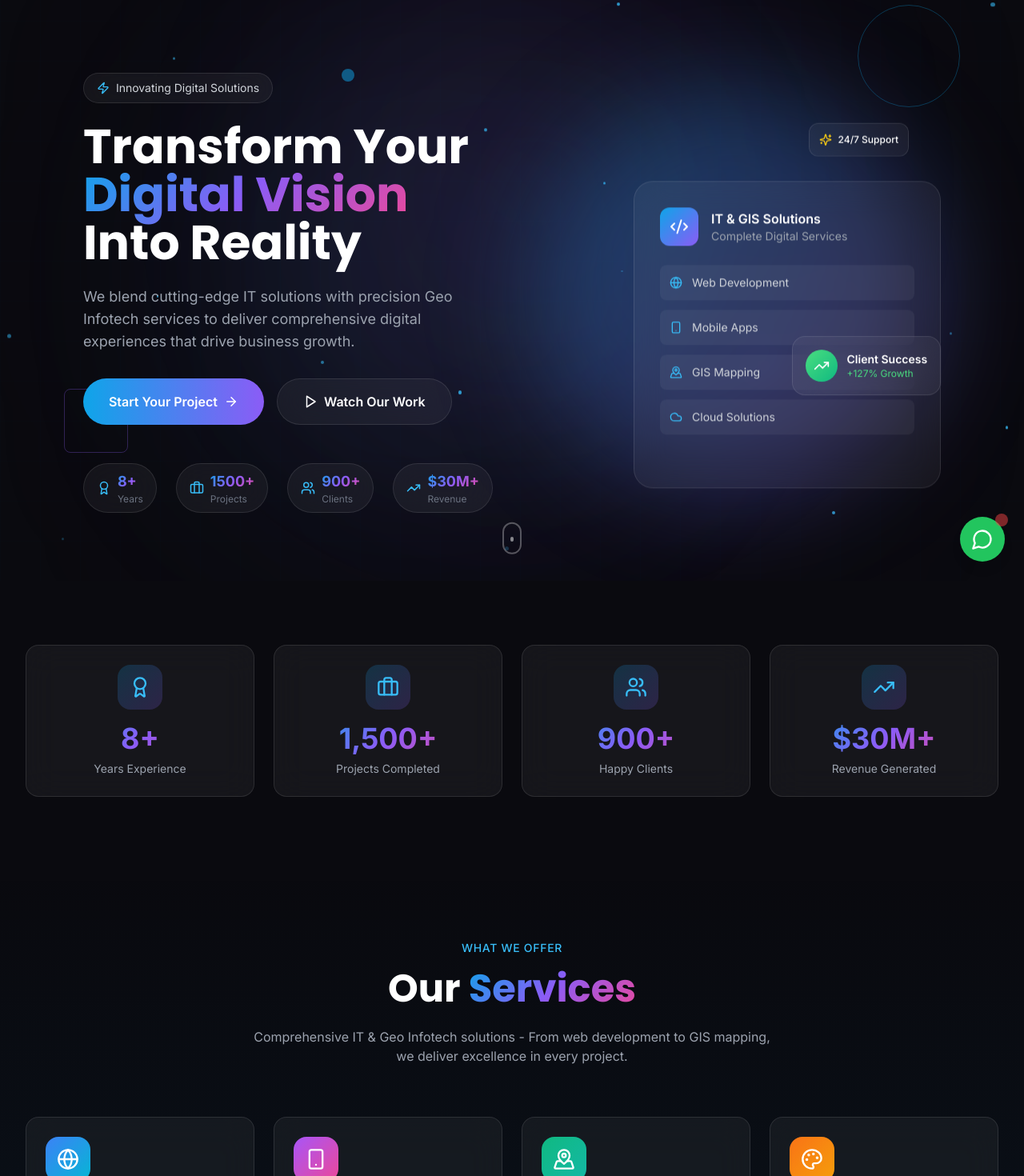
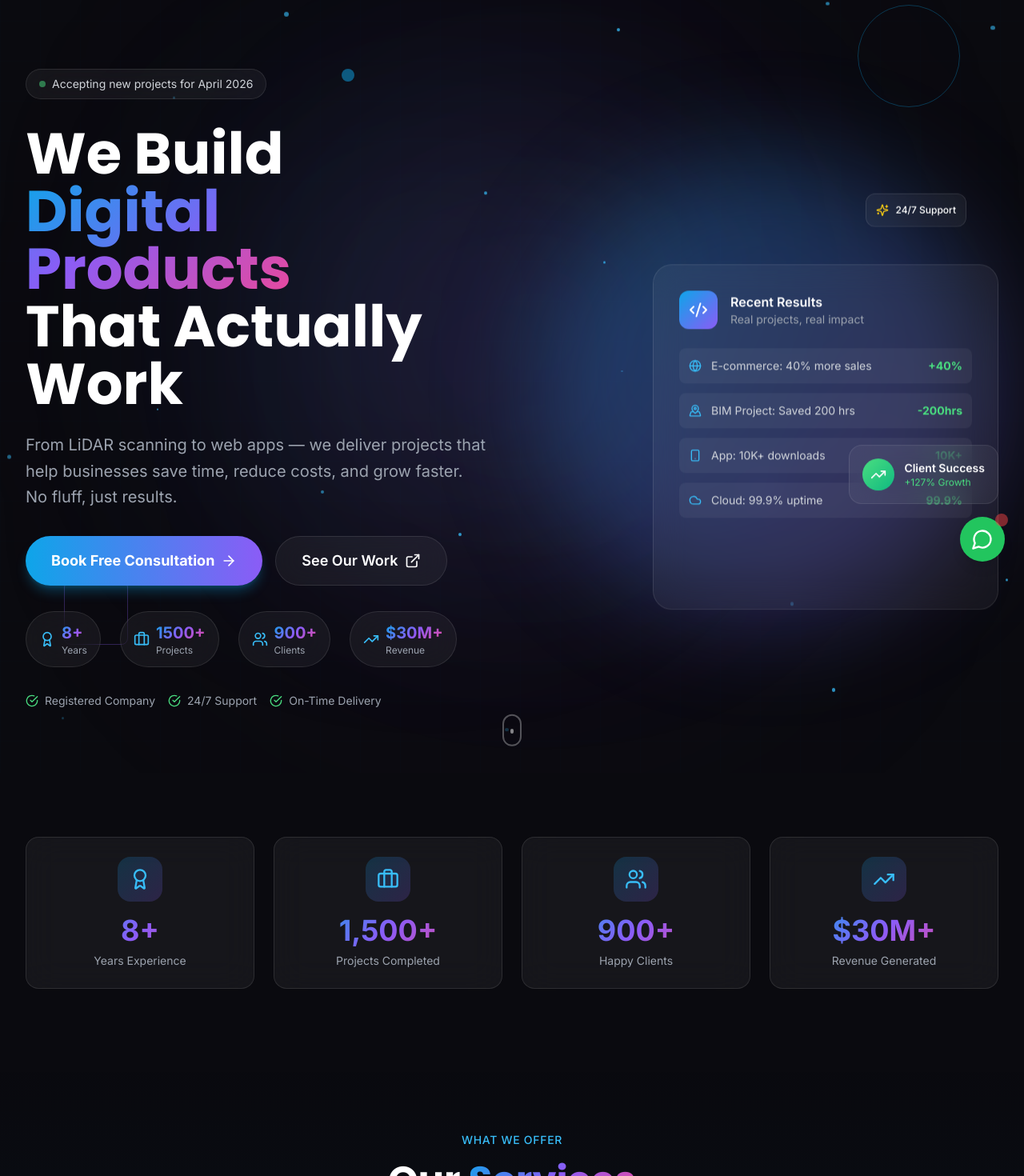
Before and after one commit to elegancedev/elegance-it-geo-infotech, a React (Vite) app: page / in a window 1280 px wide. Shown: the part 74-1544 px from the top of the page at 80% size. Built offline with nearby package versions, Linux system fonts and the light colour scheme.

Commit message:
Major upgrade: Better copy, stronger CTAs, company proof, real testimonials

```diff
--- a/src/App.jsx
+++ b/src/App.jsx
@@ -2,7 +2,7 @@ import { useState, useEffect } from 'react';
 import { motion, AnimatePresence } from 'framer-motion';
 import {
   Menu, X, Globe, MapPinned, Code2, Smartphone, Database, Cloud, Shield,
-  ChevronRight, Star, Users, Award, TrendingUp, Mail, Phone, MapPin,
+  ChevronRight, Star, Users, Award, TrendingUp, Mail, Phone, MapPin, Eye,
   ArrowRight, CheckCircle, Play, ExternalLink, Zap, Layers, Briefcase, BarChart3,
   Palette, Heart, Clock, Target, Rocket, Sparkles, Cpu, Lock, Server,
   Monitor, Terminal, Bug, FileCode, GitBranch, Box, Wifi, HardDrive,
@@ -160,7 +160,7 @@ const HeroSection = () => {
       <div className="absolute bottom-1/3 right-1/4 w-3 h-3 bg-accent-500/50 rounded-full animate-pulse hidden lg:block" />
 
       <div className="max-w-7xl mx-auto px-4 sm:px-6 lg:px-8 py-20 relative z-10">
-        <div className="grid lg:grid-cols-2 gap-12 items-center">
+        <div className="grid lg:grid-cols-2 gap-16 items-center">
           <motion.div
             initial={{ opacity: 0, x: -50 }}
             animate={{ opacity: 1, x: 0 }}
@@ -170,61 +170,63 @@ const HeroSection = () => {
               initial={{ opacity: 0, y: 20 }}
               animate={{ opacity: 1, y: 0 }}
               transition={{ delay: 0.2 }}
-              className="inline-flex items-center gap-2 px-4 py-2 rounded-full glass mb-6"
+              className="inline-flex items-center gap-2 px-4 py-2 rounded-full glass mb-8"
             >
-              <Zap size={16} className="text-primary-400" />
-              <span className="text-sm text-gray-300">Innovating Digital Solutions</span>
+              <div className="w-2 h-2 rounded-full bg-green-400 animate-pulse" />
+              <span className="text-sm text-gray-300">Accepting new projects for April 2026</span>
             </motion.div>
 
             <motion.h1
               initial={{ opacity: 0, y: 20 }}
               animate={{ opacity: 1, y: 0 }}
               transition={{ delay: 0.3 }}
-              className="text-4xl sm:text-5xl lg:text-6xl font-display font-bold leading-tight mb-6"
+              className="text-5xl sm:text-6xl lg:text-7xl font-display font-bold leading-tight mb-6"
             >
-              Transform Your
+              We Build
               <br />
-              <span className="gradient-text">Digital Vision</span>
+              <span className="gradient-text">Digital Products</span>
               <br />
-              Into Reality
+              That Actually Work
             </motion.h1>
 
             <motion.p
               initial={{ opacity: 0, y: 20 }}
               animate={{ opacity: 1, y: 0 }}
               transition={{ delay: 0.4 }}
-              className="text-gray-400 text-lg mb-8 max-w-lg"
+              className="text-gray-400 text-xl mb-8 max-w-xl leading-relaxed"
             >
-              We blend cutting-edge IT solutions with precision Geo Infotech services to deliver comprehensive digital experiences that drive business growth.
+              From LiDAR scanning to web apps — we deliver projects that help businesses save time, reduce costs, and grow faster. No fluff, just results.
             </motion.p>
 
             <motion.div
               initial={{ opacity: 0, y: 20 }}
               animate={{ opacity: 1, y: 0 }}
               transition={{ delay: 0.5 }}
-              className="flex flex-wrap gap-4"
+              className="flex flex-wrap gap-4 mb-8"
             >
-              <motion.button
+              <motion.a
+                href="#contact"
                 whileHover={{ scale: 1.05 }}
                 whileTap={{ scale: 0.95 }}
-                className="px-8 py-4 bg-gradient-to-r from-primary-500 to-accent-500 rounded-full text-white font-semibold flex items-center gap-2"
+                className="px-8 py-4 bg-gradient-to-r from-primary-500 to-accent-500 rounded-full text-white font-bold text-lg flex items-center gap-2 shadow-lg shadow-primary-500/30"
               >
-                Start Your Project <ArrowRight size={18} />
-              </motion.button>
-              <motion.button
+                Book Free Consultation <ArrowRight size={20} />
+              </motion.a>
+              <motion.a
+                href="#portfolio"
                 whileHover={{ scale: 1.05 }}
                 whileTap={{ scale: 0.95 }}
-                className="px-8 py-4 glass rounded-full text-white font-semibold flex items-center gap-2"
+                className="px-8 py-4 glass rounded-full text-white font-semibold text-lg flex items-center gap-2"
               >
-                <Play size={18} /> Watch Our Work
-              </motion.button>
+                See Our Work <ExternalLink size={20} />
+              </motion.a>
             </motion.div>
 
             <motion.div
               initial={{ opacity: 0 }}
               animate={{ opacity: 1 }}
               transition={{ delay: 0.6 }}
-              className="flex flex-wrap items-center gap-6 mt-12"
+              className="flex flex-wrap items-center gap-6"
             >
               {[
                 { value: '8+', label: 'Years', icon: Award },
@@ -232,14 +234,34 @@ const HeroSection = () => {
                 { value: '900+', label: 'Clients', icon: Users },
                 { value: '$30M+', label: 'Revenue', icon: TrendingUp },
               ].map((stat, i) => (
-                <div key={i} className="flex items-center gap-2 glass px-4 py-2 rounded-full">
-                  <stat.icon size={18} className="text-primary-400" />
+                <div key={i} className="flex items-center gap-2 glass px-4 py-3 rounded-full">
+                  <stat.icon size={20} className="text-primary-400" />
                   <div>
-                    <div className="text-lg font-bold gradient-text">{stat.value}</div>
-                    <div className="text-xs text-gray-500">{stat.label}</div>
+                    <div className="text-xl font-bold gradient-text">{stat.value}</div>
+                    <div className="text-xs text-gray-400">{stat.label}</div>
                   </div>
                 </div>
               ))}
+            </motion.div>
+
+            <motion.div
+              initial={{ opacity: 0, y: 20 }}
+              animate={{ opacity: 1, y: 0 }}
+              transition={{ delay: 0.7 }}
+              className="mt-8 flex items-center gap-4 text-sm text-gray-400"
+            >
+              <div className="flex items-center gap-2">
+                <CheckCircle size={16} className="text-green-400" />
+                <span>Registered Company</span>
+              </div>
+              <div className="flex items-center gap-2">
+                <CheckCircle size={16} className="text-green-400" />
+                <span>24/7 Support</span>
+              </div>
+              <div className="flex items-center gap-2">
+                <CheckCircle size={16} className="text-green-400" />
+                <span>On-Time Delivery</span>
+              </div>
             </motion.div>
           </motion.div>
 
@@ -263,26 +285,29 @@ const HeroSection = () => {
                       <Code2 size={24} />
                     </div>
                     <div>
-                      <div className="font-semibold">IT & GIS Solutions</div>
-                      <div className="text-sm text-gray-400">Complete Digital Services</div>
+                      <div className="font-semibold">Recent Results</div>
+                      <div className="text-sm text-gray-400">Real projects, real impact</div>
                     </div>
                   </div>
                   <div className="space-y-3">
                     {[
-                      { icon: Globe, text: 'Web Development' },
-                      { icon: Smartphone, text: 'Mobile Apps' },
-                      { icon: MapPinned, text: 'GIS Mapping' },
-                      { icon: Cloud, text: 'Cloud Solutions' },
+                      { icon: Globe, text: 'E-commerce: 40% more sales', result: '+40%' },
+                      { icon: MapPinned, text: 'BIM Project: Saved 200 hrs', result: '-200hrs' },
+                      { icon: Smartphone, text: 'App: 10K+ downloads', result: '10K+' },
+                      { icon: Cloud, text: 'Cloud: 99.9% uptime', result: '99.9%' },
                     ].map((item, i) => (
                       <motion.div
                         key={i}
                         initial={{ opacity: 0, x: -20 }}
                         animate={{ opacity: 1, x: 0 }}
                         transition={{ delay: 0.5 + i * 0.1 }}
-                        className="flex items-center gap-3 p-3 rounded-lg bg-white/5"
+                        className="flex items-center justify-between p-3 rounded-lg bg-white/5"
                       >
-                        <item.icon size={16} className="text-primary-400" />
-                        <span className="text-sm text-gray-300">{item.text}</span>
+                        <div className="flex items-center gap-3">
+                          <item.icon size={16} className="text-primary-400" />
+                          <span className="text-sm text-gray-300">{item.text}</span>
+                        </div>
+                        <span className="text-sm font-bold text-green-400">{item.result}</span>
                       </motion.div>
                     ))}
                   </div>
@@ -460,28 +485,32 @@ const ServicesSection = () => {
 
 const AboutSection = () => {
   const stats = [
-    { icon: Award, value: '8+', label: 'Years of Excellence', color: 'from-amber-400 to-orange-500' },
+    { icon: Award, value: '8+', label: 'Years Experience', color: 'from-amber-400 to-orange-500' },
     { icon: Users, value: '900+', label: 'Happy Clients', color: 'from-blue-400 to-cyan-500' },
-    { icon: Briefcase, value: '1500+', label: 'Projects Completed', color: 'from-emerald-400 to-teal-500' },
-    { icon: BarChart3, value: '$30M+', label: 'Client Revenue Generated', color: 'from-purple-400 to-pink-500' },
+    { icon: Briefcase, value: '1500+', label: 'Projects Done', color: 'from-emerald-400 to-teal-500' },
+    { icon: BarChart3, value: '$30M+', label: 'Client Revenue', color: 'from-purple-400 to-pink-500' },
   ];
 
   const whyChooseUs = [
     {
-      title: 'Expert Team',
-      description: 'Seasoned professionals with deep expertise in IT and geospatial technologies.',
+      title: 'Fixed Price Projects',
+      description: 'No surprises. You know exactly what you\'ll pay before we start.',
+      icon: CheckCircle,
     },
     {
-      title: 'Innovation First',
-      description: 'We stay ahead of trends to deliver cutting-edge solutions.',
+      title: 'On-Time Delivery',
+      description: 'We respect deadlines. Your project ships when promised.',
+      icon: Clock,
     },
     {
-      title: 'Client Focused',
-      description: 'Your success is our priority. We build lasting partnerships.',
+      title: 'Dedicated Support',
+      description: 'Direct access to our team. No ticket system runaround.',
+      icon: Headphones,
     },
     {
-      title: 'Quality Assured',
-      description: 'Rigorous testing and quality standards in every project.',
+      title: 'Transparent Process',
+      description: 'Regular updates and full visibility into your project progress.',
+      icon: Eye,
     },
   ];
 
@@ -495,15 +524,26 @@ const AboutSection = () => {
             viewport={{ once: true }}
           >
             <span className="text-primary-400 font-medium text-sm uppercase tracking-wider">About Us</span>
-            <h2 className="text-3xl sm:text-4xl lg:text-5xl font-display font-bold mt-4 mb-6">
-              Driving Innovation in <span className="gradient-text">IT & GIS</span>
+            <h2 className="text-4xl sm:text-5xl lg:text-6xl font-display font-bold mt-4 mb-6">
+              We're the team that <span className="gradient-text">actually delivers</span>
             </h2>
-            <p className="text-gray-400 mb-6">
-              Elegance IT & Geo Infotech is a premier technology solutions provider, combining the best of IT development with precision geospatial services. Our mission is to empower businesses through innovative digital solutions.
+            <p className="text-gray-300 text-lg mb-6 leading-relaxed">
+              Based in Tamil Nadu, India, we're a team of developers, designers, and GIS specialists who got tired of watching businesses get burned by agencies that overpromise and underdeliver.
             </p>
-            <p className="text-gray-400 mb-8">
-              With over 8 years of experience, we've helped hundreds of businesses transform their operations through custom software, mobile applications, cloud solutions, and advanced mapping services.
+            <p className="text-gray-400 mb-6 leading-relaxed">
+              We started Elegance IT & Geo Infotech to offer something different: honest pricing, real communication, and projects that actually ship. Whether you need a website, a mobile app, or precision LiDAR scanning — we treat every project like it's our own.
             </p>
+
+            <div className="flex flex-wrap gap-4 mb-8">
+              <div className="flex items-center gap-2 px-4 py-2 rounded-full bg-white/5">
+                <Building size={16} className="text-primary-400" />
+                <span className="text-sm text-gray-300">Registered Company</span>
+              </div>
+              <div className="flex items-center gap-2 px-4 py-2 rounded-full bg-white/5">
+                <MapPin size={16} className="text-primary-400" />
+                <span className="text-sm text-gray-300">Dharmapuri, Tamil Nadu</span>
+              </div>
+            </div>
 
             <div className="grid grid-cols-2 gap-4">
               {whyChooseUs.map((item, i) => (
@@ -513,10 +553,13 @@ const AboutSection = () => {
                   whileInView={{ opacity: 1, y: 0 }}
                   viewport={{ once: true }}
                   transition={{ delay: i * 0.1 }}
-                  className="p-4 rounded-xl bg-white/5"
+                  className="p-4 rounded-xl bg-white/5 flex items-start gap-3"
                 >
-                  <h4 className="font-semibold mb-2">{item.title}</h4>
-                  <p className="text-sm text-gray-400">{item.description}</p>
+                  <item.icon size={20} className="text-green-400 flex-shrink-0 mt-0.5" />
+                  <div>
+                    <h4 className="font-semibold text-sm mb-1">{item.title}</h4>
+                    <p className="text-xs text-gray-400">{item.description}</p>
+                  </div>
                 </motion.div>
               ))}
             </div>
@@ -898,9 +941,9 @@ const ContactSection = () => {
 
 const Footer = () => {
   const footerLinks = {
-    Services: ['Web Development', 'Mobile Apps', 'GIS Solutions', 'Cloud Services'],
-    Company: ['About Us', 'Careers', 'Blog', 'Contact'],
-    Legal: ['Privacy Policy', 'Terms of Service', 'Cookie Policy'],
+    Services: ['Web Development', 'Mobile Apps', 'LiDAR Scanning', 'BIM Modeling', 'SEO & Marketing'],
+    Company: ['About Us', 'Our Team', 'Contact', 'Careers'],
+    Legal: ['Privacy Policy', 'Terms of Service', 'Refund Policy'],
   };
 
   const socialLinks = [
@@ -913,9 +956,13 @@ const Footer = () => {
         <div className="grid md:grid-cols-2 lg:grid-cols-4 gap-12 mb-12">
           <div>
             <Logo />
-            <p className="text-gray-400 text-sm mt-4 mb-6">
-              Transforming businesses through innovative IT and Geo Infotech solutions since 2016.
+            <p className="text-gray-400 text-sm mt-4 mb-4">
+              Building digital products that help businesses grow. Based in Tamil Nadu, serving clients worldwide.
             </p>
+            <div className="flex items-center gap-2 text-xs text-gray-500 mb-4">
+              <Building size={14} />
+              <span>EleganceGeoInfoTech</span>
+            </div>
             <div className="flex gap-3">
               {socialLinks.map((social, i) => (
                 <a
@@ -952,13 +999,31 @@ const Footer = () => {
           ))}
         </div>
 
-        <div className="pt-8 border-t border-white/10 flex flex-col md:flex-row items-center justify-between gap-4">
-          <p className="text-gray-400 text-sm">
-            © 2024 Elegance IT & Geo Infotech. All rights reserved.
-          </p>
-          <p className="text-gray-400 text-sm">
-            Crafted with passion for innovation
-          </p>
+        <div className="pt-8 border-t border-white/10">
+          <div className="flex flex-col md:flex-row items-center justify-between gap-4 mb-4">
+            <div className="flex flex-wrap items-center gap-4 text-xs text-gray-500">
+              <div className="flex items-center gap-1">
+                <Mail size={12} />
+                <span>elegancegeoinfotech06@gmail.com</span>
+              </div>
+              <div className="flex items-center gap-1">
+                <Phone size={12} />
+                <span>+91 63691 26125</span>
+              </div>
+              <div className="flex items-center gap-1">
+                <MapPin size={12} />
+                <span>Thippampatti, Dharmapuri, Tamil Nadu</span>
+              </div>
+            </div>
+          </div>
+          <div className="flex flex-col md:flex-row items-center justify-between gap-4">
+            <p className="text-gray-400 text-sm">
+              © 2026 Elegance IT & Geo Infotech. All rights reserved.
+            </p>
+            <p className="text-gray-500 text-xs">
+              Crafted with care in India 🇮🇳
+            </p>
+          </div>
         </div>
       </div>
     </footer>
@@ -1279,7 +1344,8 @@ const TestimonialsSection = () => {
       role: 'Project Manager',
       company: 'BuildCorp India',
       image: 'https://images.unsplash.com/photo-1472099645785-5658abf4ff4e?w=100&h=100&fit=crop&crop=face',
-      text: 'Elegance IT delivered our BIM project with exceptional accuracy. Their LiDAR scanning and modeling expertise saved us weeks of manual work.',
+      text: 'Their BIM models helped us win a government contract. Delivered 3 weeks early and saved us ₹4 lakhs in rework costs.',
+      result: '₹4L saved',
       rating: 5,
     },
     {
@@ -1287,15 +1353,17 @@ const TestimonialsSection = () => {
       role: 'Director',
       company: 'GeoVision Labs',
       image: 'https://images.unsplash.com/photo-1580489944761-15a19d654956?w=100&h=100&fit=crop&crop=face',
-      text: 'Their GIS solutions transformed how we visualize and analyze spatial data. Professional, responsive, and technically excellent.',
+      text: 'The LiDAR survey they did for our highway project was incredibly accurate. 15,000 data points processed in just 5 days.',
+      result: '5 days delivery',
       rating: 5,
     },
     {
       name: 'Anand Patel',
       role: 'CEO',
-      company: 'TechStart Solutions',
+      company: 'RetailMart',
       image: 'https://images.unsplash.com/photo-1519085360753-af0119f7cbe7?w=100&h=100&fit=crop&crop=face',
-      text: 'The web application they built for us exceeded expectations. Modern design, fast performance, and excellent post-launch support.',
+      text: 'Our e-commerce website went from 0 to 500 orders/day in 3 months. The SEO work alone brought us 300% more traffic.',
+      result: '300% more traffic',
       rating: 5,
     },
   ];
@@ -1311,11 +1379,14 @@ const TestimonialsSection = () => {
           className="text-center mb-16"
         >
           <span className="text-primary-400 font-medium text-sm uppercase tracking-wider flex items-center justify-center gap-2">
-            <Quote size={18} /> Testimonials
+            <Quote size={18} /> Client Results
           </span>
           <h2 className="text-3xl sm:text-4xl lg:text-5xl font-display font-bold mt-4 mb-6">
-            What Our <span className="gradient-text">Clients Say</span>
+            Real Results, <span className="gradient-text">Real Clients</span>
           </h2>
+          <p className="text-gray-400 max-w-2xl mx-auto">
+            Don't just take our word for it. Here's what our clients achieved with our solutions.
+          </p>
         </motion.div>
 
         <div className="grid md:grid-cols-3 gap-6">
@@ -1328,8 +1399,11 @@ const TestimonialsSection = () => {
               transition={{ delay: i * 0.1 }}
               className="glass rounded-2xl p-6 relative"
             >
-              <Quote size={32} className="text-primary-500/30 absolute top-4 right-4" />
-              <div className="flex items-center gap-4 mb-4">
+              <div className="absolute top-4 right-4 px-3 py-1 bg-green-500/20 rounded-full">
+                <span className="text-green-400 text-xs font-bold">{testimonial.result}</span>
+              </div>
+              <Quote size={32} className="text-primary-500/30" />
+              <div className="flex items-center gap-4 mb-4 mt-2">
                 <img
                   src={testimonial.image}
                   alt={testimonial.name}
@@ -1337,8 +1411,7 @@ const TestimonialsSection = () => {
                 />
                 <div>
                   <h4 className="font-semibold">{testimonial.name}</h4>
-                  <p className="text-sm text-gray-400">{testimonial.role}</p>
-                  <p className="text-xs text-primary-400">{testimonial.company}</p>
+                  <p className="text-sm text-gray-400">{testimonial.role}, {testimonial.company}</p>
                 </div>
               </div>
               <div className="flex gap-1 mb-4">
@@ -1346,7 +1419,7 @@ const TestimonialsSection = () => {
                   <Star key={j} size={14} className="text-yellow-400 fill-yellow-400" />
                 ))}
               </div>
-              <p className="text-gray-300 text-sm italic">"{testimonial.text}"</p>
+              <p className="text-gray-300 text-sm leading-relaxed">"{testimonial.text}"</p>
             </motion.div>
           ))}
         </div>
```
Also changed, not shown: components/upload.jsx (added), vite.config.js (renamed from vite.config.ts), 5 other files (tests, documents, lock files or other folders).
